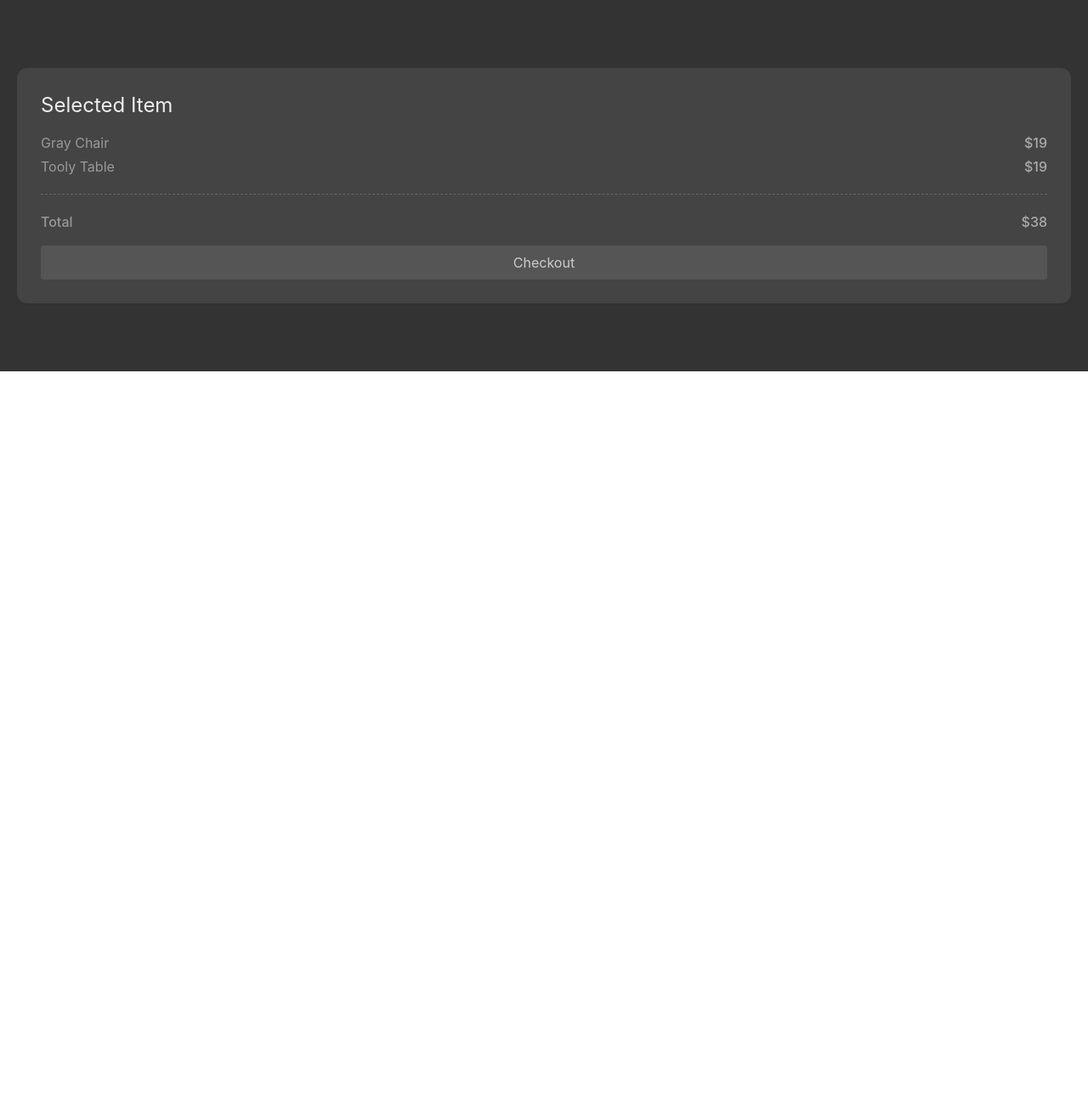
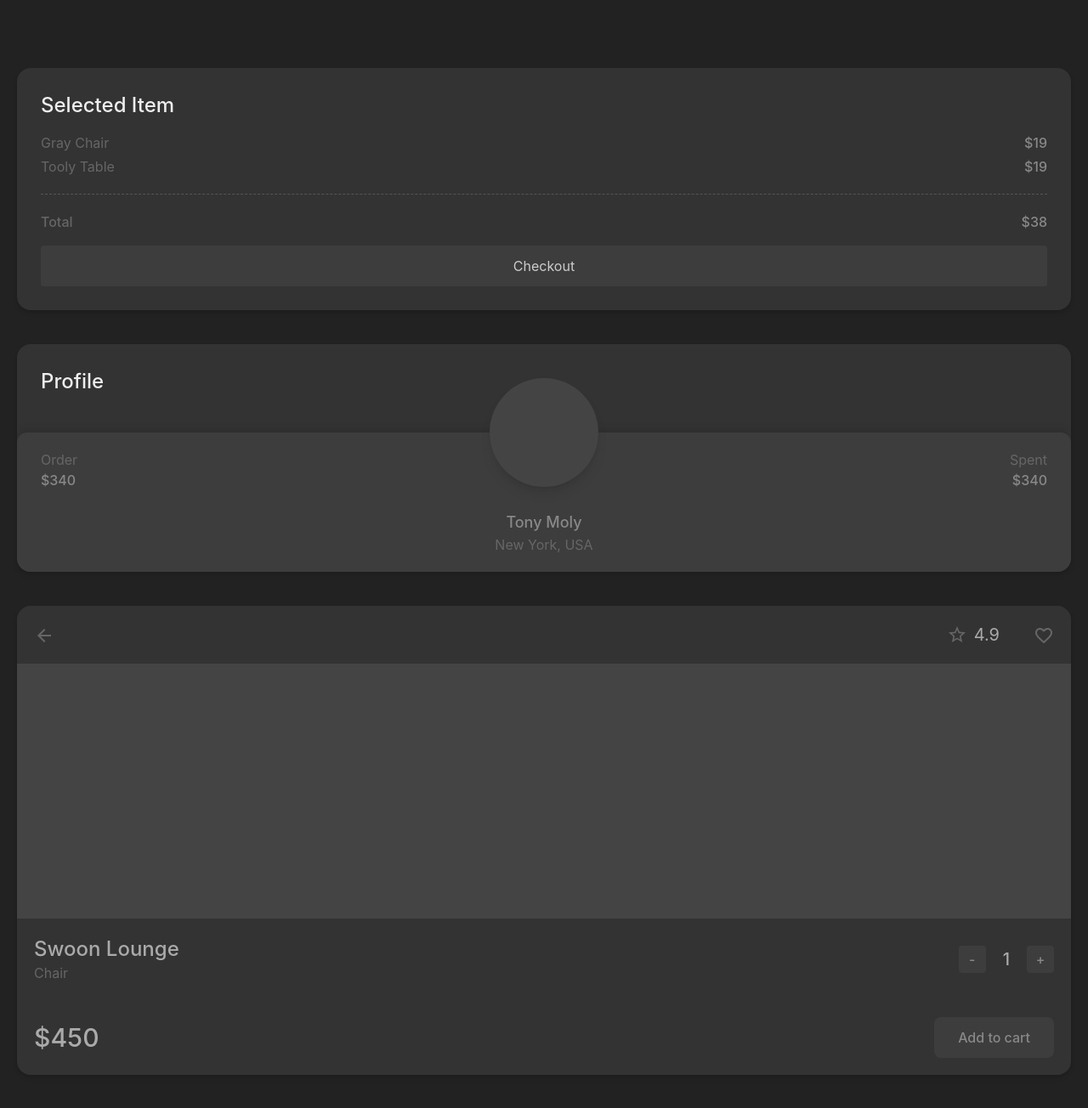
Before and after one commit to hayoung-jeremy/study-nextjs, a Next.js app: page / in a window 1280 px wide. Shown: the top 1304 px of the page at 85% size. Before the commit the page ends 800 px from the top, so only its background shows below. Built offline with nearby package versions, Linux system fonts and the light colour scheme.

Commit message:
style : testing Tailwind css(2)

```diff
--- a/package.json
+++ b/package.json
@@ -9,6 +9,9 @@
     "lint": "next lint"
   },
   "dependencies": {
+    "@emotion/react": "^11.9.0",
+    "@emotion/styled": "^11.8.1",
+    "@mui/icons-material": "^5.6.2",
     "next": "12.1.5",
     "react": "18.0.0",
     "react-dom": "18.0.0"
--- a/pages/index.tsx
+++ b/pages/index.tsx
@@ -1,25 +1,118 @@
+// next
 import type { NextPage } from 'next';
 
+// react
+import { useState } from 'react';
+
+// mui
+import ArrowBackIcon from '@mui/icons-material/ArrowBack';
+import FavoriteBorderIcon from '@mui/icons-material/FavoriteBorder';
+import FavoriteIcon from '@mui/icons-material/Favorite';
+import StarBorderIcon from '@mui/icons-material/StarBorder';
+import StarIcon from '@mui/icons-material/Star';
+
 const Home: NextPage = () => {
+  const [isLiked, setIsLiked] = useState(false);
+  const [isFavorites, setIsFavorites] = useState(false);
+
   return (
-    <section className='test bg-[#333] py-20 px-5 grid gap-5'>
-      <article className='bg-[#444] p-7 rounded-xl shadow-sm'>
-        <p className='text-[#eee] text-2xl mb-4'>Selected Item</p>
+    <section className='test bg-[#222] py-20 px-5 grid gap-10'>
+      {/* Selected Item */}
+      <article className='bg-[#333] p-7 rounded-2xl shadow-md'>
+        <p className='text-[#eee] text-2xl mb-4 font-medium'>Selected Item</p>
         <div className='flex justify-between mb-1'>
-          <span className='text-[#999]'>Gray Chair</span>
-          <span className='text-[#aaa] font-medium'>$19</span>
+          <span className='text-[#666]'>Gray Chair</span>
+          <span className='text-[#888] font-medium'>$19</span>
         </div>
         <div className='flex justify-between'>
-          <span className='text-[#999]'>Tooly Table</span>
-          <span className='text-[#aaa] font-medium'>$19</span>
+          <span className='text-[#666]'>Tooly Table</span>
+          <span className='text-[#888] font-medium'>$19</span>
         </div>
-        <div className='flex justify-between mt-5 pt-5 border-t border-dashed border-[#666]'>
-          <span className='text-[#999] font-medium'>Total</span>
-          <span className='text-[#aaa] font-medium'>$38</span>
+        <div className='flex justify-between mt-5 pt-5 border-t border-dashed border-[#555]'>
+          <span className='text-[#666] font-medium'>Total</span>
+          <span className='text-[#888] font-medium'>$38</span>
         </div>
-        <button className='bg-[#555] px-4 py-2 w-full rounded mt-4 text-[#ccc]'>
+        <button className='bg-[#3d3d3d] px-4 py-3 w-full rounded mt-4 text-[#ccc] hover:bg-[#3f3f3f] transition-all'>
           Checkout
         </button>
+      </article>
+
+      {/* Profile */}
+      <article className='bg-[#333] rounded-2xl shadow-md overflow-hidden'>
+        <p className='text-[#eee] text-2xl mb-4 p-7 font-medium'>Profile</p>
+        <div className='bg-[#3d3d3d] shadow-[0_-4px_10px_rgba(0,0,0,.1)] relative w-full bottom-0 left-0 rounded-xl py-5 px-7 box-border'>
+          <div className='img w-32 h-32 bg-[#444] shadow-lg absolute top-0 left-[50%] translate-x-[-50%] translate-y-[-50%] rounded-full'></div>
+          <div className='flex justify-between w-full'>
+            <div className='flex flex-col'>
+              <p className='text-[#666]'>Order</p>
+              <span className='text-[#888] font-medium'>$340</span>
+            </div>
+            <div className='flex flex-col items-end'>
+              <p className='text-[#666]'>Spent</p>
+              <span className='text-[#888] font-medium'>$340</span>
+            </div>
+          </div>
+          <div className='flex flex-col mt-6 text-center'>
+            <p className='font-medium text-[#888] text-lg'>Tony Moly</p>
+            <span className='text-[#666]'>New York, USA</span>
+          </div>
+        </div>
+      </article>
+
+      {/* card item */}
+      <article className='container bg-[#333] rounded-2xl shadow-md overflow-hidden'>
+        <div className='card-header flex justify-between items-center'>
+          <div className='icon-container p-5 w-fit cursor-pointer'>
+            <ArrowBackIcon className='text-[#666]' />
+          </div>
+          <div className='flex items-center text-[#666]'>
+            <div
+              className='star flex items-center gap-2 p-5 cursor-pointer'
+              onClick={() => setIsFavorites(!isFavorites)}
+            >
+              {isFavorites ? (
+                <StarIcon className='text-[#fdff7a]' />
+              ) : (
+                <StarBorderIcon />
+              )}
+              <span className='text-xl text-[#aaa]'>4.9</span>
+            </div>
+            <div
+              className='like text-[#666] p-5 cursor-pointer'
+              onClick={() => setIsLiked(!isLiked)}
+            >
+              {isLiked ? (
+                <FavoriteIcon className='text-[#ff8d78]' />
+              ) : (
+                <FavoriteBorderIcon />
+              )}
+            </div>
+          </div>
+        </div>
+        <div className='img w-full h-[300px] bg-[#444]'></div>
+        <div className='grid grid-cols-2'>
+          <div className='item-info p-5'>
+            <p className='item-title text-[#aaa] text-2xl font-medium'>
+              Swoon Lounge
+            </p>
+            <span className='item-category text-[#666]'>Chair</span>
+          </div>
+          <div className='item-count flex items-center gap-5 p-5 justify-end'>
+            <button className='bg-[#3d3d3d] w-8 h-8 rounded text-[#888] font-medium'>
+              -
+            </button>
+            <span className='counter text-xl text-[#aaa] font-medium'>1</span>
+            <button className='bg-[#3d3d3d] w-8 h-8 rounded text-[#888] font-medium'>
+              +
+            </button>
+          </div>
+        </div>
+        <div className='card-bottom flex items-center justify-between p-5'>
+          <p className='price text-3xl font-medium text-[#aaa]'>$450</p>
+          <button className='bg-[#3d3d3d] hover:bg-[#3f3f3f] text-[#888] font-medium px-7 py-3 rounded-lg'>
+            Add to cart
+          </button>
+        </div>
       </article>
     </section>
   );
```
Also changed, not shown: 1 other file (tests, documents, lock files or other folders).
